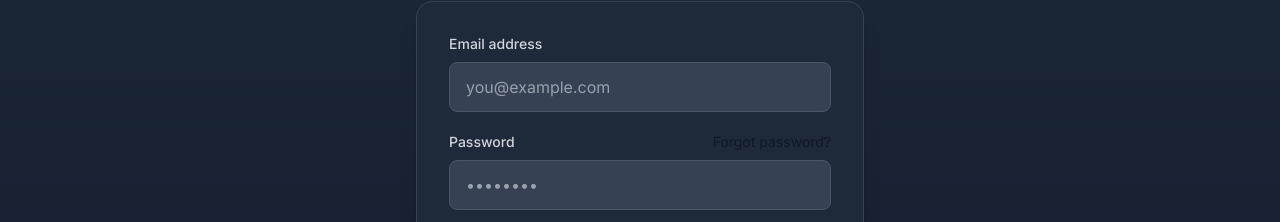
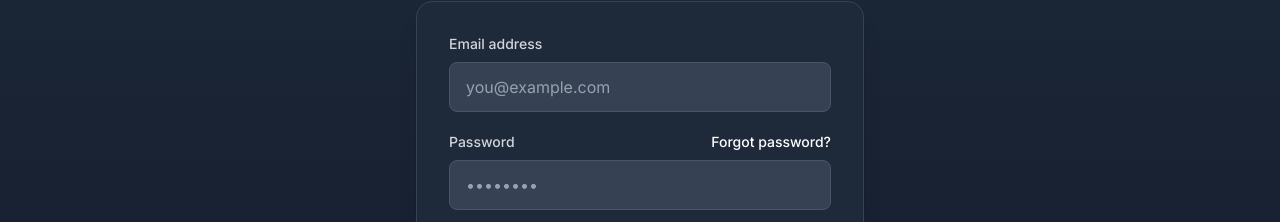
Before and after one commit to YonatanZewude/EthioGlow, a React (Vite) app: page /login in a window 1280 px wide. Shown: the part 230-452 px from the top of the page. Built offline with nearby package versions, Linux system fonts and the light colour scheme; no server answers.

Commit message:
Update forgot password link color to white for better visibility

```diff
--- a/src/pages/LoginPage.tsx
+++ b/src/pages/LoginPage.tsx
@@ -215,7 +215,7 @@ export default function LoginPage() {
                       type="button"
                       onClick={handleForgotPassword}
                       disabled={busy}
-                      className="text-sm text-brand-400 hover:text-brand-300 cursor-pointer transition-colors"
+                      className="text-sm text-white hover:text-gray-200 cursor-pointer transition-colors font-medium"
                     >
                       Forgot password?
                     </button>
```
